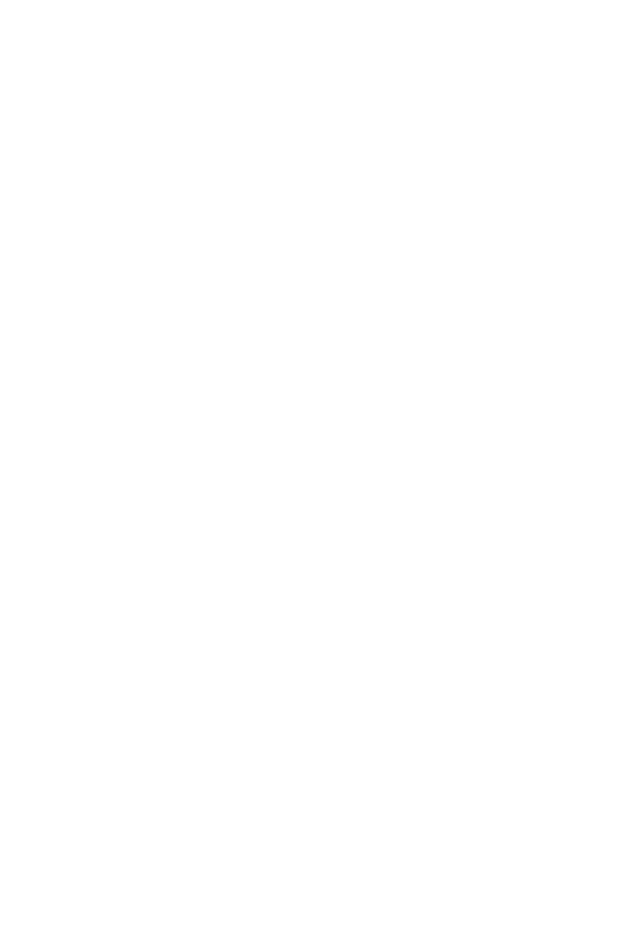
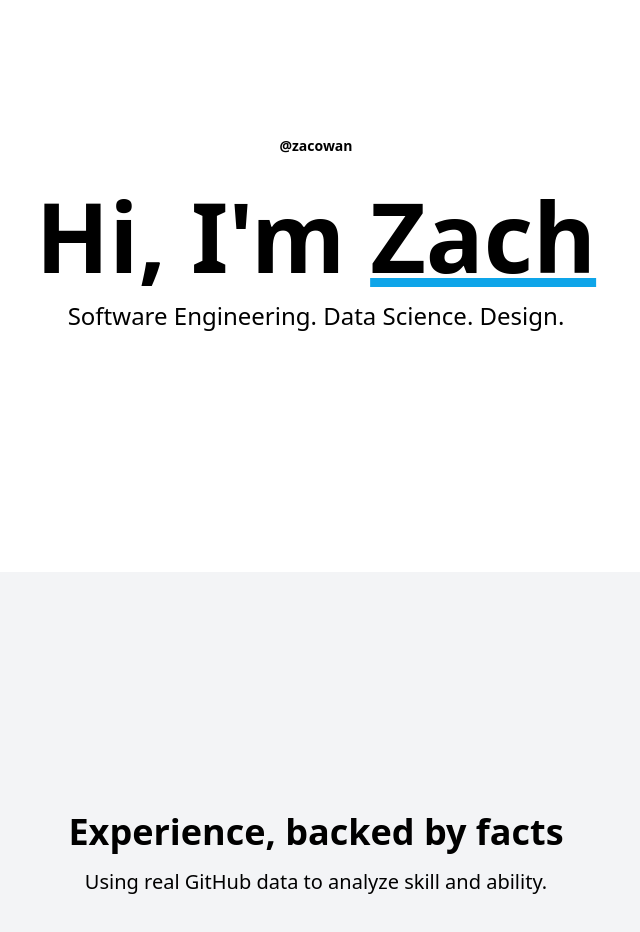
Before and after one commit to zacowan/zacowan-sites, a Next.js app in the folder portfolio/: page / in a window 1280 px wide. Shown: the part 120-1052 px from the top of the page, without its empty margins (324-964 px from the left). Before the commit the page ends 800 px from the top, so only its background shows below. Built offline with nearby package versions, Linux system fonts and the light colour scheme.

Commit message:
feat(hero): finished main hero

```diff
--- /dev/null
+++ b/portfolio/components/ExperienceDataCol.tsx
@@ -0,0 +1,5 @@
+import type { NextComponentType } from "next";
+
+const ExperienceDataCol: NextComponentType = (props) => {
+  return <div></div>;
+};
--- a/portfolio/pages/index.tsx
+++ b/portfolio/pages/index.tsx
@@ -4,8 +4,63 @@
 
 const Home: NextPage = () => {
   return (
-    <div className="m-2 top-4 left-4">
-      <h1 className="text-blue-500 text-4xl">Portfolio.</h1>
+    <div className="scroll-smooth">
+      {/* Content */}
+      <div>
+        {/* Hero */}
+        <section className="bg-white">
+          <div className="py-60 container mx-auto px-4 flex flex-col items-center justify-center space-y-4">
+            <a
+              href="https://www.linkedin.com/in/zacowan/"
+              className="p-4 font-bold text-sm hover:text-sky-500 transition-colors"
+            >
+              @zacowan
+            </a>
+            <h2 className="md:text-8xl text-6xl font-semibold block">
+              Hi, I'm{" "}
+              <span className="underline decoration-sky-500 hover:text-sky-500 transition-colors">
+                Zach
+              </span>
+            </h2>
+            <h3 className="md:text-2xl text-xl block">
+              Software Engineering. Data Science. Design.
+            </h3>
+          </div>
+        </section>
+        {/* About */}
+        <section className="bg-gray-100">
+          <div id="about" className="py-60 container mx-auto space-y-4">
+            <h2 className="md:text-4xl text-3xl font-semibold block text-center">
+              Experience, backed by facts
+            </h2>
+            <h3 className="md:text-xl text-lg block text-center">
+              Using real GitHub data to analyze skill and ability.
+            </h3>
+            <div className="grid lg:grid-cols-3 md:grid-cols-2 grid-cols-1 gap-4 py-20 px-4">
+              <div className="p-8 bg-white rounded-lg shadow-lg transition-shadow hover:shadow-xl">
+                <h3 className="text-6xl py-2 font-bold text-center text-sky-500 block tabular-nums">
+                  400,000
+                </h3>
+                <p>Lines of code written across 40 repositories.</p>
+              </div>
+              <div className="p-8 bg-white rounded-lg shadow-lg transition-shadow hover:shadow-xl">
+                <h3 className="text-6xl py-2 font-bold text-center text-sky-500 block tabular-nums">
+                  400,000
+                </h3>
+                <p>Lines of code written across 40 repositories.</p>
+              </div>
+              <div className="p-8 bg-white rounded-lg shadow-lg transition-shadow hover:shadow-xl">
+                <h3 className="text-6xl py-2 font-bold text-center text-sky-500 block tabular-nums">
+                  400,000
+                </h3>
+                <p>Lines of code written across 40 repositories.</p>
+              </div>
+            </div>
+          </div>
+        </section>
+      </div>
+
+      {/* Footer */}
     </div>
   );
 };
```
Also changed, not shown: 1 other file (tests, documents, lock files or other folders).
